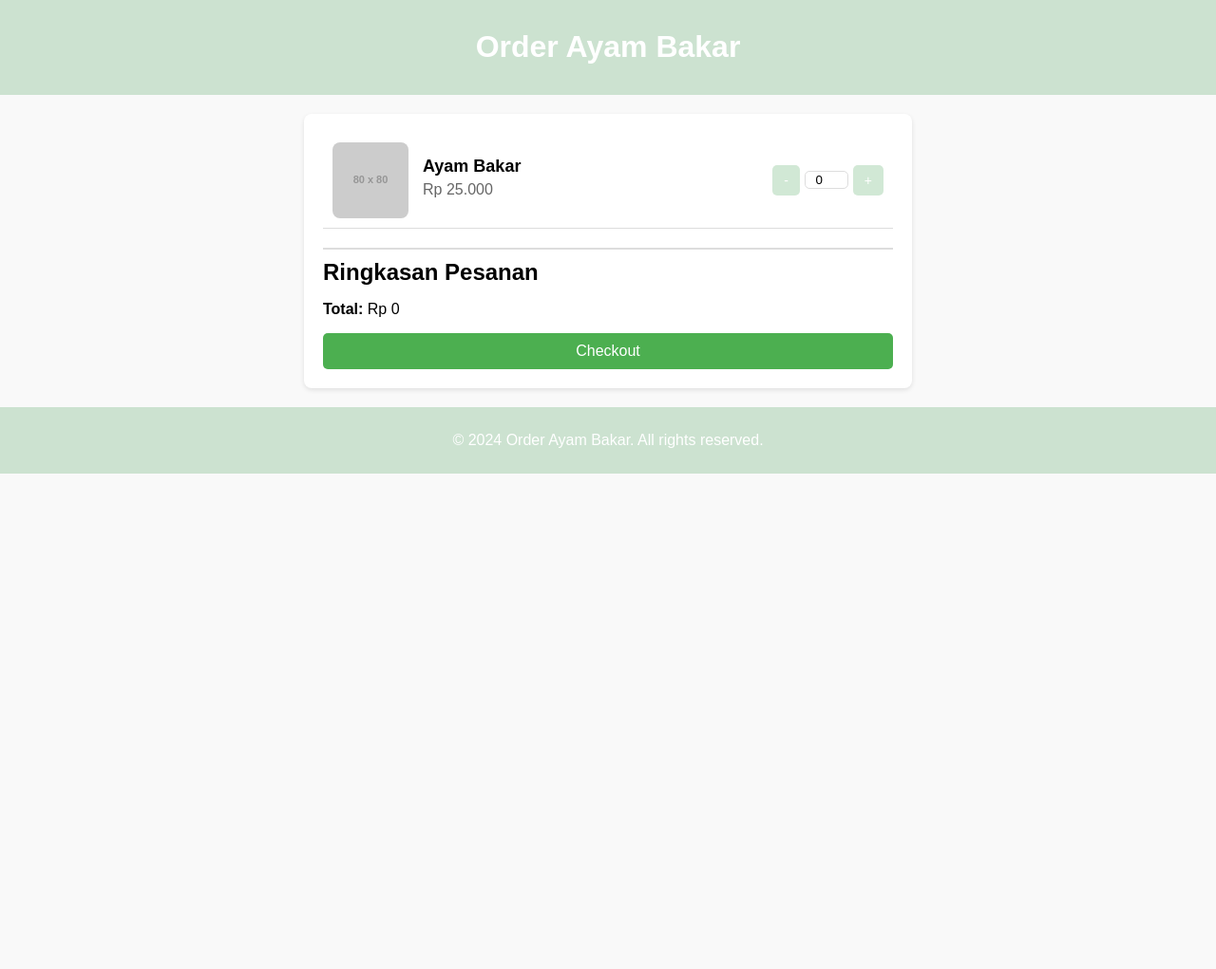
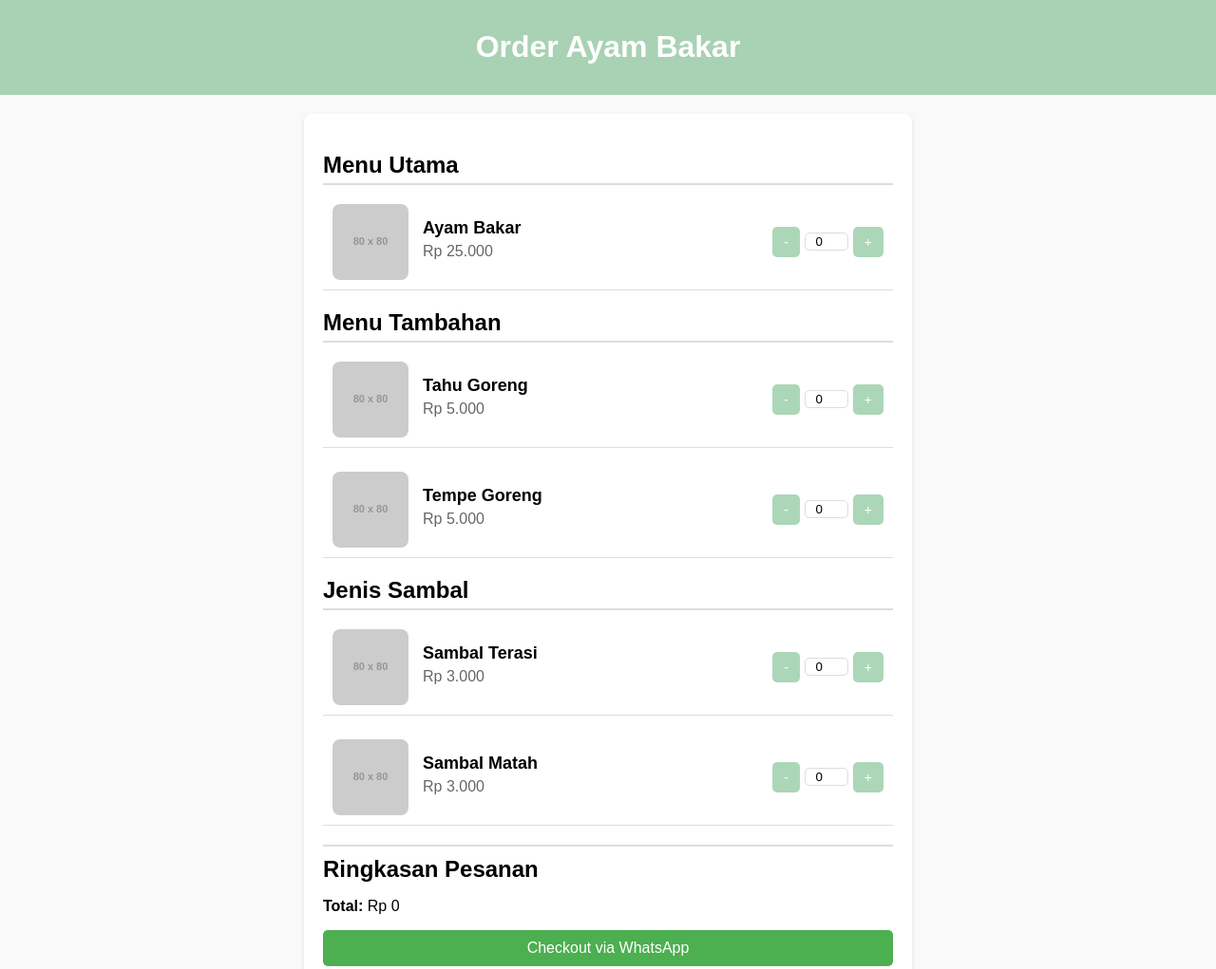
Before and after one commit to ayambakarpenyetarkana/ayambakarpenyetarkana.github.io, a plain HTML site: page html/order.html in a window 1280 px wide. Shown: the top 1021 px of the page at 95% size. Before the commit the page ends 800 px from the top, so only its background shows below. Drawn offline with Linux system fonts and the light colour scheme; placeholder pictures from the web are drawn by us.

Commit message:
Add order

```diff
--- a/html/order.html
+++ b/html/order.html
@@ -12,7 +12,7 @@
             background-color: #f9f9f9;
         }
         header {
-            background-color: rgba(0, 125, 23, 0.179);
+            background-color: rgba(0, 129, 36, 0.327);
             color: white;
             padding: 10px 20px;
             text-align: center;
@@ -24,6 +24,14 @@
             box-shadow: 0 2px 5px rgba(0, 0, 0, 0.1);
             padding: 20px;
             border-radius: 8px;
+        }
+        .menu-section {
+            margin-bottom: 20px;
+        }
+        .menu-section h2 {
+            margin-bottom: 10px;
+            border-bottom: 2px solid #ddd;
+            padding-bottom: 5px;
         }
         .menu-item {
             display: flex;
@@ -55,7 +63,7 @@
             align-items: center;
         }
         .menu-actions button {
-            background-color: rgba(0, 125, 23, 0.179);
+            background-color: rgba(0, 129, 36, 0.327);
             color: white;
             border: none;
             padding: 8px 12px;
@@ -64,7 +72,7 @@
             font-size: 14px;
         }
         .menu-actions button:hover {
-            background-color: rgba(0, 125, 23, 0.179);
+            background-color: rgba(0, 129, 36, 0.327);
         }
         .menu-actions input {
             width: 40px;
@@ -105,7 +113,7 @@
             background-color: #45a049;
         }
         footer {
-            background-color: rgba(0, 125, 23, 0.179);
+            background-color: rgba(0, 129, 36, 0.327);
             color: white;
             text-align: center;
             padding: 10px;
@@ -118,6 +126,8 @@
         <h1>Order Ayam Bakar</h1>
     </header>
     <div class="container">
+        <div class="menu-section">
+            <h2>Menu Utama</h2>
             <div class="menu-item">
                 <img src="https://via.placeholder.com/80" alt="Ayam Bakar">
                 <div class="menu-details">
@@ -126,8 +136,65 @@
                 </div>
                 <div class="menu-actions">
                     <button onclick="updateCart('Ayam Bakar', 25000, -1)">-</button>
-                <input type="number" id="AyamBakarQty" value="0" readonly>
+                    <input type="number" id="AyamBakarQty" value="0">
                     <button onclick="updateCart('Ayam Bakar', 25000, 1)">+</button>
+                </div>
+            </div>
+        </div>
+
+        <div class="menu-section">
+            <h2>Menu Tambahan</h2>
+            <div class="menu-item">
+                <img src="https://via.placeholder.com/80" alt="Tahu Goreng">
+                <div class="menu-details">
+                    <h3>Tahu Goreng</h3>
+                    <p>Rp 5.000</p>
+                </div>
+                <div class="menu-actions">
+                    <button onclick="updateCart('Tahu Goreng', 5000, -1)">-</button>
+                    <input type="number" id="TahuGorengQty" value="0">
+                    <button onclick="updateCart('Tahu Goreng', 5000, 1)">+</button>
+                </div>
+            </div>
+            <div class="menu-item">
+                <img src="https://via.placeholder.com/80" alt="Tempe Goreng">
+                <div class="menu-details">
+                    <h3>Tempe Goreng</h3>
+                    <p>Rp 5.000</p>
+                </div>
+                <div class="menu-actions">
+                    <button onclick="updateCart('Tempe Goreng', 5000, -1)">-</button>
+                    <input type="number" id="TempeGorengQty" value="0">
+                    <button onclick="updateCart('Tempe Goreng', 5000, 1)">+</button>
+                </div>
+            </div>
+        </div>
+
+        <div class="menu-section">
+            <h2>Jenis Sambal</h2>
+            <div class="menu-item">
+                <img src="https://via.placeholder.com/80" alt="Sambal Terasi">
+                <div class="menu-details">
+                    <h3>Sambal Terasi</h3>
+                    <p>Rp 3.000</p>
+                </div>
+                <div class="menu-actions">
+                    <button onclick="updateCart('Sambal Terasi', 3000, -1)">-</button>
+                    <input type="number" id="SambalTerasiQty" value="0">
+                    <button onclick="updateCart('Sambal Terasi', 3000, 1)">+</button>
+                </div>
+            </div>
+            <div class="menu-item">
+                <img src="https://via.placeholder.com/80" alt="Sambal Matah">
+                <div class="menu-details">
+                    <h3>Sambal Matah</h3>
+                    <p>Rp 3.000</p>
+                </div>
+                <div class="menu-actions">
+                    <button onclick="updateCart('Sambal Matah', 3000, -1)">-</button>
+                    <input type="number" id="SambalMatahQty" value="0">
+                    <button onclick="updateCart('Sambal Matah', 3000, 1)">+</button>
+                </div>
             </div>
         </div>
 
@@ -135,7 +202,7 @@
             <h2>Ringkasan Pesanan</h2>
             <ul id="order-list"></ul>
             <p><strong>Total:</strong> Rp <span id="total-price">0</span></p>
-            <button class="checkout-button" onclick="checkout()">Checkout</button>
+            <button class="checkout-button" onclick="sendWhatsApp()">Checkout via WhatsApp</button>
         </div>
     </div>
     <footer>
@@ -151,49 +218,64 @@
             }
             cart[itemName].quantity += qtyChange;
 
+            // Prevent negative quantities
             if (cart[itemName].quantity < 0) {
                 cart[itemName].quantity = 0;
             }
 
-            document.getElementById(`${itemName.replace(/\s+/g, '')}Qty`).value = cart[itemName].quantity;
+            // Update the quantity in the input field
+            document.getElementById(itemName + 'Qty').value = cart[itemName].quantity;
+
+            // Update the order summary
             updateOrderSummary();
         }
 
         function updateOrderSummary() {
-            const orderList = document.getElementById('order-list');
-            const totalPrice = document.getElementById('total-price');
+            let total = 0;
+            let orderList = document.getElementById('order-list');
+            orderList.innerHTML = ''; // Clear previous list
 
-            orderList.innerHTML = '';
+            // Add each item in the cart to the order list
+            for (let item in cart) {
+                if (cart[item].quantity > 0) {
+                    total += cart[item].price * cart[item].quantity;
+                    let listItem = document.createElement('li');
+                    listItem.textContent = `${item} x ${cart[item].quantity} = Rp ${cart[item].price * cart[item].quantity}`;
+                    orderList.appendChild(listItem);
+                }
+            }
+
+            // Update the total price
+            document.getElementById('total-price').textContent = total.toLocaleString();
+        }
+
+        function sendWhatsApp() {
+            if (Object.keys(cart).length === 0) {
+                alert('Your cart is empty!');
+                return;
+            }
+
+            let message = "Pesanan Anda:\n\n";
             let total = 0;
 
-            Object.keys(cart).forEach(item => {
+            // Generate order details
+            for (let item in cart) {
                 if (cart[item].quantity > 0) {
-                    const li = document.createElement('li');
-                    li.textContent = `${item} x${cart[item].quantity} - Rp ${cart[item].price * cart[item].quantity}`;
-                    orderList.appendChild(li);
-                    total += cart[item].price * cart[item].quantity;
+                    let itemTotal = cart[item].price * cart[item].quantity;
+                    message += `${item} x ${cart[item].quantity} = Rp ${itemTotal}\n`;
+                    total += itemTotal;
                 }
-            });
-
-            totalPrice.textContent = total;
             }
 
-        //order//
-        function checkout() {
-            let message = "Halo, saya ingin memesan:\n";
-            let total = 0;
+            message += `\nTotal: Rp ${total.toLocaleString()}\n\nSilakan konfirmasi pesanan anda.`;
 
-            Object.keys(cart).forEach(item => {
-                if (cart[item].quantity > 0) {
-                    message += `- ${item} x${cart[item].quantity} = Rp ${cart[item].price * cart[item].quantity}\n`;
-                    total += cart[item].price * cart[item].quantity;
-                }
-            });
+            // Encode the message for WhatsApp URL
+            let encodedMessage = encodeURIComponent(message);
 
-            message += `\nTotal: Rp ${total}`;
-
-            const whatsappURL = `https://wa.me/+6287821338730?text=${encodeURIComponent(message)}`;
-            window.open(whatsappURL, '_blank');
+            // Ganti nomor ini dengan nomor WhatsApp Anda
+            let phoneNumber = '6281234567890';
+            let url = `https://wa.me/${phoneNumber}?text=${encodedMessage}`;
+            window.open(url, '_blank');
         }
     </script>
 </body>
```
Lines whose indentation alone changed are shown as unchanged.
